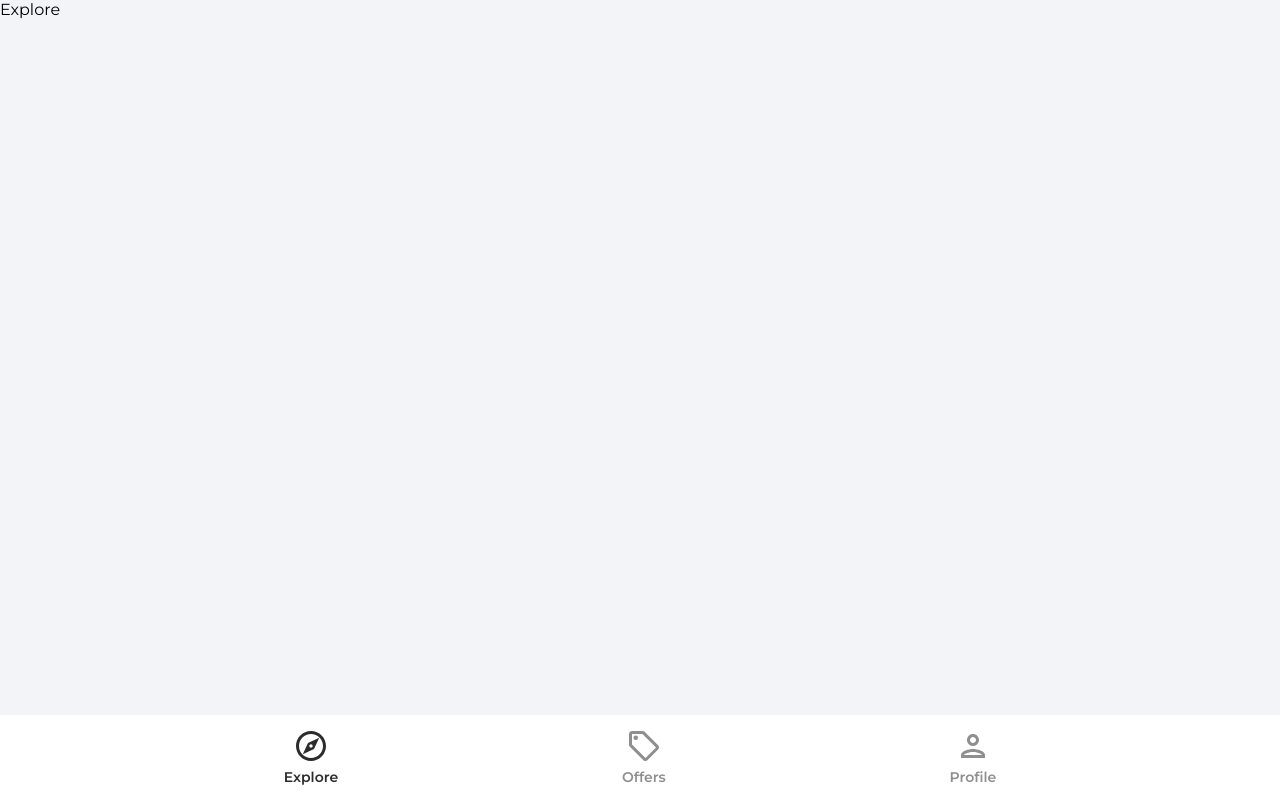
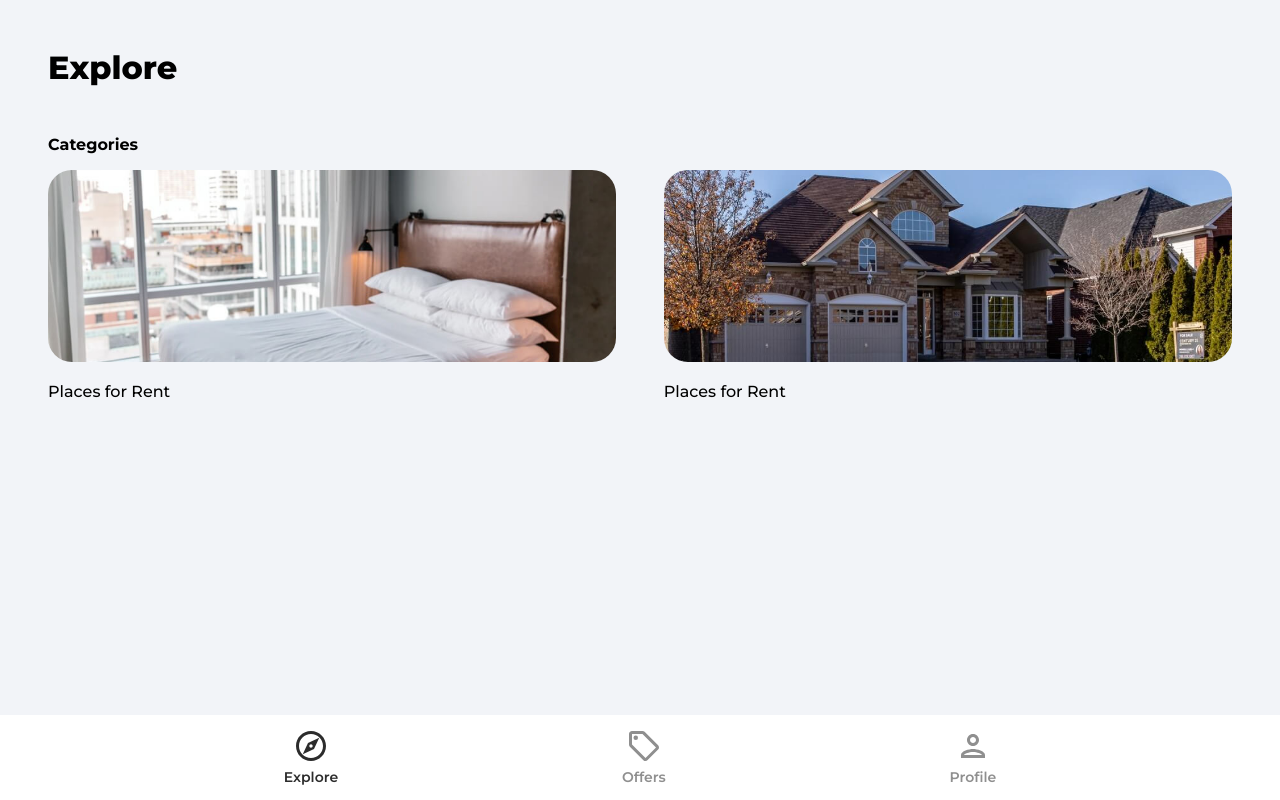
Before and after one commit to Mujeeb78/home-hub, a React (Create React App) app: page / in a window 1280 px wide. Built offline with nearby package versions, Linux system fonts and the light colour scheme.

Commit message:
explore page: categories

```diff
--- a/src/App.js
+++ b/src/App.js
@@ -4,6 +4,7 @@
 import "react-toastify/dist/ReactToastify.css";
 import Navbar from "./components/Navbar";
 import PrivateRoute from "./components/PrivateRoute";
+import Category from "./pages/Category";
 import Explore from "./pages/Explore";
 import ForgotPassword from "./pages/ForgotPassword";
 import Offers from "./pages/Offers";
@@ -18,6 +19,7 @@
         <Routes>
           <Route path="/" element={<Explore />} />
           <Route path="/offers" element={<Offers />} />
+          <Route path="/category/:categoryName" element={<Category />} />
           <Route path="/sign-in" element={<SignIn />} />
           <Route path="/sign-up" element={<SignUp />} />
           <Route path='/profile' element={<PrivateRoute />}>
--- /dev/null
+++ b/src/pages/Category.jsx
@@ -0,0 +1,9 @@
+import React from 'react'
+
+const Category = () => {
+  return (
+    <div>Category</div>
+  )
+}
+
+export default Category
--- a/src/pages/Explore.jsx
+++ b/src/pages/Explore.jsx
@@ -1,9 +1,39 @@
-import React from 'react'
+import { Link } from "react-router-dom";
+import rentCategoryImage from "../assets/jpg/rentCategoryImage.jpg";
+import sellCategoryImage from "../assets/jpg/sellCategoryImage.jpg";
 
 const Explore = () => {
   return (
-    <div>Explore</div>
-  )
-}
+    <div className="explore">
+      <header>
+        <p className="pageHeader">Explore</p>
+      </header>
 
-export default Explore
+      <main>
+        {/* Slider */}
+
+        <p className="exploreCategoryHeading">Categories</p>
+        <div className="exploreCategories">
+          <Link to="/category/rent">
+            <img
+              src={rentCategoryImage}
+              alt="rent"
+              className="exploreCategoryImg"
+            />
+            <p className="exploreCategoryName">Places for Rent</p>
+          </Link>
+          <Link to="/category/sell">
+            <img
+              src={sellCategoryImage}
+              alt="sell"
+              className="exploreCategoryImg"
+            />
+            <p className="exploreCategoryName">Places for Rent</p>
+          </Link>
+        </div>
+      </main>
+    </div>
+  );
+};
+
+export default Explore;
```
